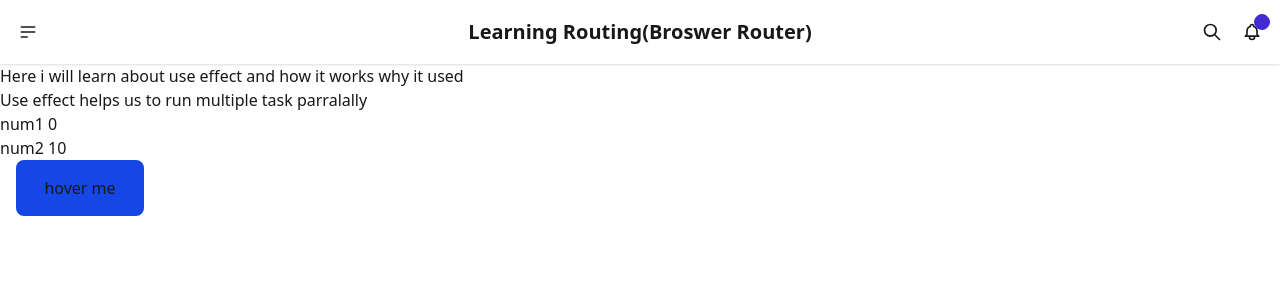
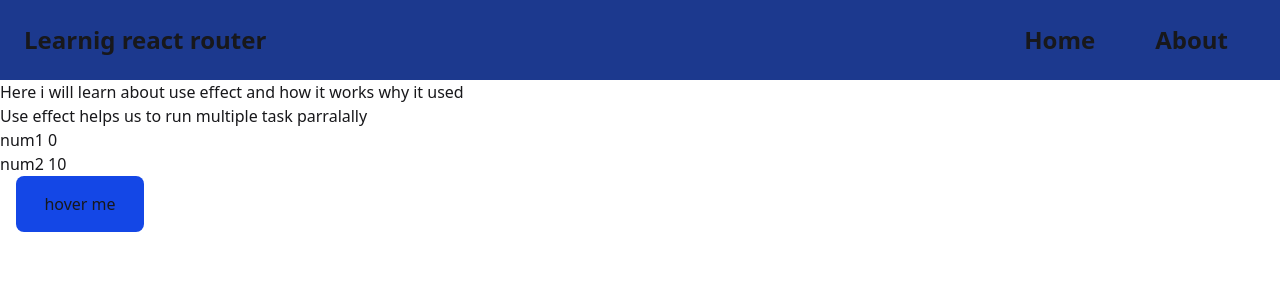
Before and after one commit to arpan7sarkar/React_Journey, a React (Vite) app in the folder 0_start/: page / in a window 1280 px wide. Shown: the top 300 px of the page. Built offline with nearby package versions, Linux system fonts and the light colour scheme.

Commit message:
implemented SPA routing

```diff
--- a/0_start/src/components/Navbar.jsx
+++ b/0_start/src/components/Navbar.jsx
@@ -1,91 +1,17 @@
+import {Link} from 'react-router-dom'
+
 const Navbar = () => {
+    //implemented SPA routing
   return (
-    <div>
-      <div className="navbar bg-base-100 shadow-sm">
-        <div className="navbar-start">
-          <div className="dropdown">
-            <div
-              tabIndex={0}
-              role="button"
-              className="btn btn-ghost btn-circle"
-            >
-              <svg
-                xmlns="http://www.w3.org/2000/svg"
-                className="h-5 w-5"
-                fill="none"
-                viewBox="0 0 24 24"
-                stroke="currentColor"
-              >
-                {" "}
-                <path
-                  strokeLinecap="round"
-                  strokeLinejoin="round"
-                  strokeWidth="2"
-                  d="M4 6h16M4 12h16M4 18h7"
-                />{" "}
-              </svg>
-            </div>
-            <ul
-              tabIndex="-1"
-              className="menu menu-sm dropdown-content bg-base-100 rounded-box z-1 mt-3 w-52 p-2 shadow"
-            >
-              <li>
-                <a>Homepage</a>
-              </li>
-              <li>
-                <a>Portfolio</a>
-              </li>
-              <li>
-                <a>About</a>
-              </li>
-            </ul>
-          </div>
-        </div>
-        <div className="navbar-center">
-          <a className="btn btn-ghost text-xl">Learning Routing(Broswer Router)</a>
-        </div>
-        <div className="navbar-end">
-          <button className="btn btn-ghost btn-circle">
-            <svg
-              xmlns="http://www.w3.org/2000/svg"
-              className="h-5 w-5"
-              fill="none"
-              viewBox="0 0 24 24"
-              stroke="currentColor"
-            >
-              {" "}
-              <path
-                strokeLinecap="round"
-                strokeLinejoin="round"
-                strokeWidth="2"
-                d="M21 21l-6-6m2-5a7 7 0 11-14 0 7 7 0 0114 0z"
-              />{" "}
-            </svg>
-          </button>
-          <button className="btn btn-ghost btn-circle">
-            <div className="indicator">
-              <svg
-                xmlns="http://www.w3.org/2000/svg"
-                className="h-5 w-5"
-                fill="none"
-                viewBox="0 0 24 24"
-                stroke="currentColor"
-              >
-                {" "}
-                <path
-                  strokeLinecap="round"
-                  strokeLinejoin="round"
-                  strokeWidth="2"
-                  d="M15 17h5l-1.405-1.405A2.032 2.032 0 0118 14.158V11a6.002 6.002 0 00-4-5.659V5a2 2 0 10-4 0v.341C7.67 6.165 6 8.388 6 11v3.159c0 .538-.214 1.055-.595 1.436L4 17h5m6 0v1a3 3 0 11-6 0v-1m6 0H9"
-                />{" "}
-              </svg>
-              <span className="badge badge-xs badge-primary indicator-item"></span>
-            </div>
-          </button>
-        </div>
+    <div className='flex justify-between bg-blue-900 p-6 text-2xl font-semibold '>
+      <div>Learnig react router</div>
+      <div className='flex gap-15 mx-7 '>
+        <Link to="/">Home</Link>
+        <Link to="/about">About</Link>
+
       </div>
     </div>
-  );
-};
+  )
+}
 
-export default Navbar;
+export default Navbar
```
